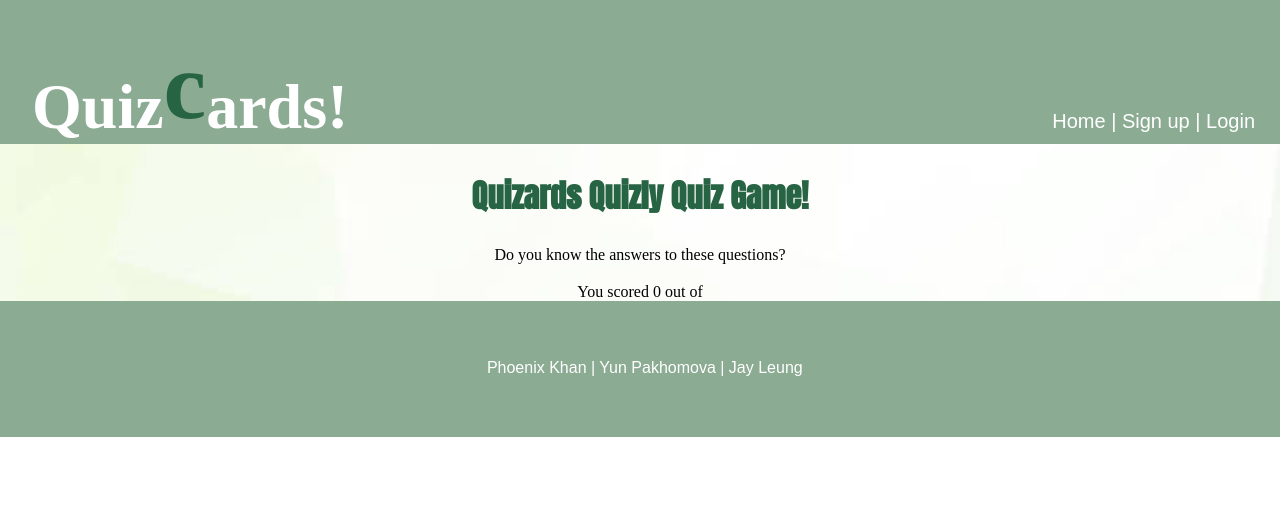
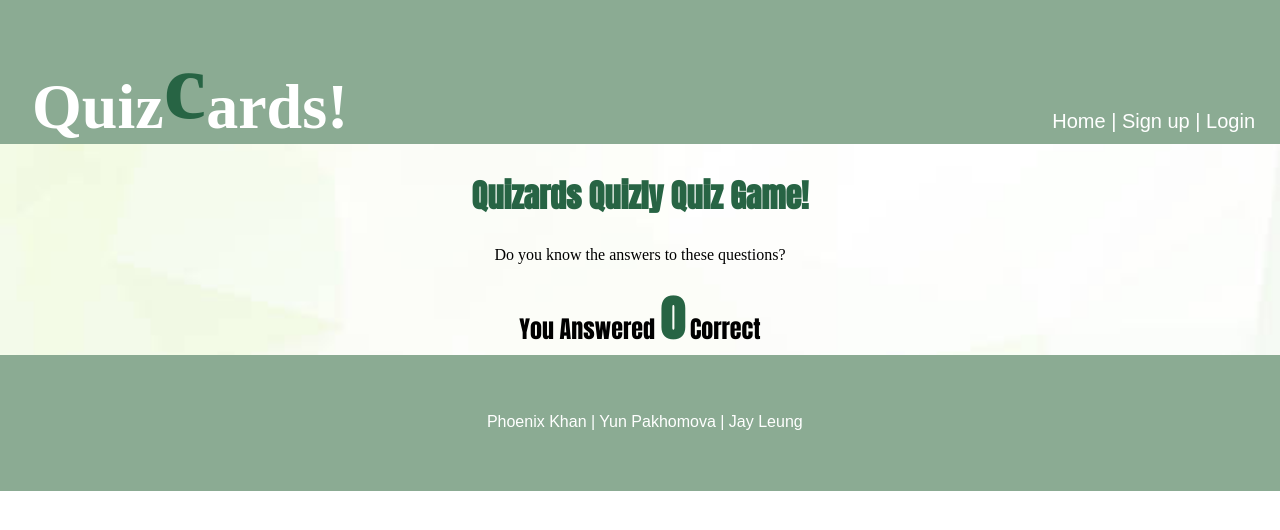
Before and after one commit to yuniapak/quizcards, a React (Create React App) app in the folder client/: page /Quiz in a window 1280 px wide. Shown: the top 530 px of the page. Built offline with nearby package versions, Linux system fonts and the light colour scheme; a web font is replaced by a local one.

Commit message:
quiz working

```diff
--- a/client/src/App.css
+++ b/client/src/App.css
@@ -531,3 +531,14 @@ input{
   font-family: 'Anton';
   color:rgb(39, 100, 68);
 }
+
+.currentScore{
+  font-size: 3rem;
+  font-weight:900;
+  color: rgb(39, 100, 68);
+}
+
+.score{
+  font-size: 1.5rem;
+  font-family: 'anton'
+}
--- a/client/src/pages/quiz.js
+++ b/client/src/pages/quiz.js
@@ -5,7 +5,7 @@ const Quiz = ({ cardsObj, subject }) => {
   const [currentQuestion, setQuestion] = useState(0);
   const [currentScore, setScore] = useState(0);
   const [popup, setPopup] = useState(false);
-  const [idOfCard, setIdOfCard] = useState(null);
+  const [idOfCard, setIdOfCard] = useState("");
 
   const showAnswer = (e) => {
     setPopup(true);
@@ -20,19 +20,6 @@ const Quiz = ({ cardsObj, subject }) => {
 
   useEffect(() => {}, []);
 
-  // const nextQuestion = currentQuestion + 1;
-  // if(nextQuestion < question.length){
-  //   setQuestion(nextQuestion)
-  // }else{
-  //   setScore(true)
-  // }
-
-  // const buttonClicked = () =>{
-  // if (isCorrect === true){
-  //   setScore(currentScore + 1)
-  // }
-  // }
-
   return (
     <div>
       <h2>Quizards Quizly Quiz Game!</h2>
@@ -44,34 +31,33 @@ const Quiz = ({ cardsObj, subject }) => {
             <h3>{card.question}</h3>
             <input type="text" value="Answer..." />
             <div>
-              <button id={card.Id} onClick={showAnswer}>
+              <button id={card.id} onClick={showAnswer}>
                 Check Answer
               </button>
-              {popup && (
+              {popup && idOfCard == card.id ? (
                 <div className="answer-container">
                   Answer:
                   {card.answer}
+                  Did you get it correct?
                   <button
                     onClick={() => setPopup(false)}
                     className="answer-close-btn"
                   >
-                    Close
+                    No
                   </button>
                   <button onClick={addScore} className="yes-btn">
                     Yes
                   </button>
-                  <button className="no-btn">No</button>
                 </div>
-              )}
+              ) : null}
             </div>
           </div>
         ))}
       </div>
-      <div className="score">You scored {currentScore} out of </div>
-      {/* <div>
-        <button onClick={() => setPopup(!popup)}>'hello'</button>
-        {popup && <div>content</div>}
-      </div> */}
+      <div className="score">
+        You Answered <span className="currentScore">{currentScore}</span>{" "}
+        Correct
+      </div>
     </div>
   );
 };
```
